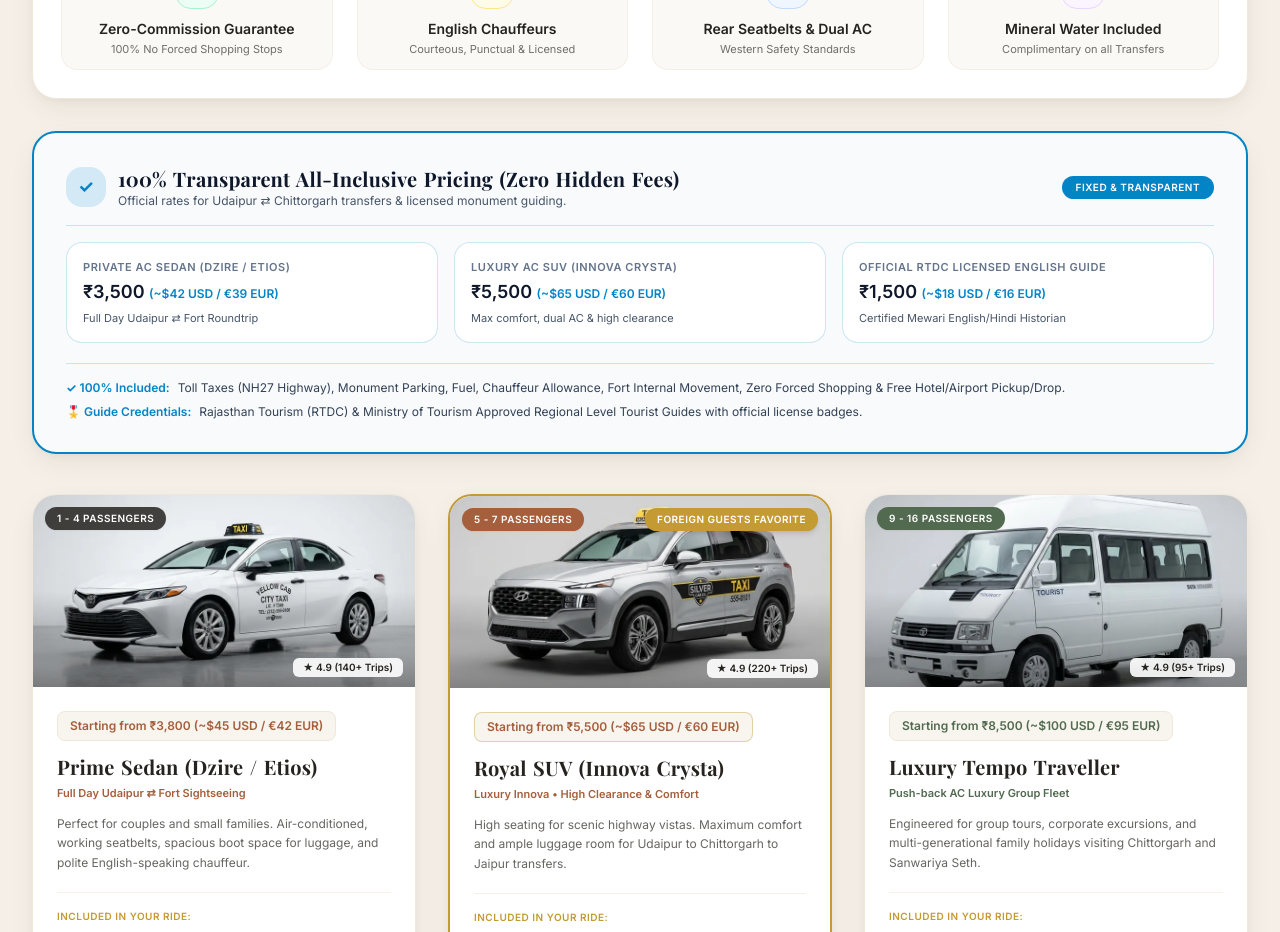
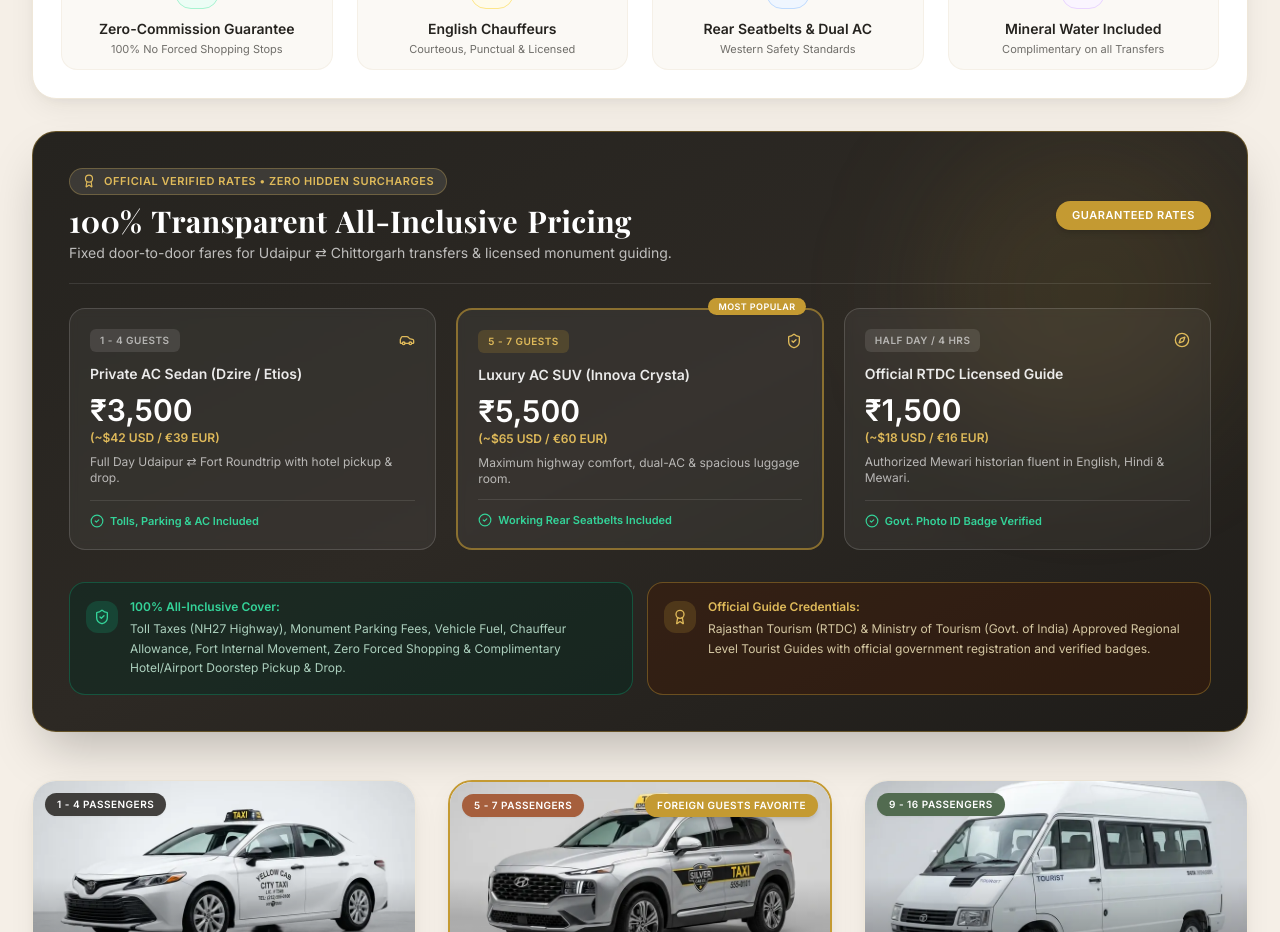
Before and after one commit to Sharmaji2516/chittorgarh-tourism, a React (Vite) app: page / in a window 1280 px wide. Shown: the part 4960-5892 px from the top of the page. Built offline with nearby package versions, Linux system fonts and the light colour scheme; a web font is replaced by a local one.

Commit message:
feat(design): upgrade transparent pricing banner to luxury royal gold charter aesthetic

```diff
--- a/src/pages/HomePage.jsx
+++ b/src/pages/HomePage.jsx
@@ -629,56 +629,147 @@ const HomePage = () => {
             </div>
           </div>
 
-          {/* 100% Transparent All-Inclusive Itemized Pricing & License Credentials Banner */}
-          <div className="bg-[#F8FAFC] border-2 border-[#0284C7] rounded-3xl p-6 sm:p-8 mb-10 shadow-heritage">
-            <div className="flex flex-col sm:flex-row sm:items-center justify-between gap-3 pb-4 mb-4 border-b border-[#0284C7]/20">
-              <div className="flex items-center gap-3">
-                <div className="w-10 h-10 rounded-2xl bg-[#0284C7]/15 flex items-center justify-center text-[#0284C7] shrink-0 font-bold text-lg">
-                  ✓
-                </div>
+          {/* 100% Transparent All-Inclusive Itemized Pricing & License Credentials Charter */}
+          <div className="bg-gradient-to-br from-[#25231F] via-[#2D2924] to-[#1E1C19] text-white rounded-3xl p-6 sm:p-9 mb-12 shadow-2xl border border-[#C49A32]/40 relative overflow-hidden">
+            <div className="absolute top-0 right-0 w-80 h-80 bg-[#C49A32]/10 blur-3xl pointer-events-none rounded-full" />
+
+            <div className="relative z-10">
+              <div className="flex flex-col sm:flex-row sm:items-center justify-between gap-3 pb-5 mb-6 border-b border-white/10">
                 <div>
-                  <h3 className="text-lg sm:text-xl font-serif font-black text-[#0F172A]">
-                    100% Transparent All-Inclusive Pricing (Zero Hidden Fees)
+                  <div className="inline-flex items-center gap-2 px-3 py-1 rounded-full bg-white/10 border border-[#DFBA5A]/30 text-[#DFBA5A] text-[10px] sm:text-[11px] font-bold uppercase tracking-wider mb-2">
+                    <Award className="w-3.5 h-3.5 text-[#DFBA5A]" />
+                    <span>Official Verified Rates • Zero Hidden Surcharges</span>
+                  </div>
+                  <h3 className="text-xl sm:text-2xl lg:text-3xl font-serif font-black text-white leading-tight">
+                    100% Transparent All-Inclusive Pricing
                   </h3>
-                  <p className="text-xs text-[#475569]">
-                    Official rates for Udaipur ⇄ Chittorgarh transfers &amp; licensed monument guiding.
+                  <p className="text-xs sm:text-sm text-white/70 mt-1">
+                    Fixed door-to-door fares for Udaipur ⇄ Chittorgarh transfers &amp; licensed monument guiding.
                   </p>
                 </div>
-              </div>
-              <span className="self-start sm:self-center bg-[#0284C7] text-white text-[10px] font-bold uppercase tracking-wider px-3.5 py-1 rounded-full shrink-0 shadow-xs">
-                Fixed &amp; Transparent
-              </span>
-            </div>
-
-            <div className="grid grid-cols-1 md:grid-cols-3 gap-4 mb-5">
-              <div className="bg-white p-4 rounded-2xl border border-[#0284C7]/20 shadow-xs">
-                <span className="text-[11px] font-bold text-[#64748B] block uppercase tracking-wider">Private AC Sedan (Dzire / Etios)</span>
-                <span className="text-base sm:text-lg font-black text-[#0F172A] block mt-0.5">₹3,500 <span className="text-xs font-semibold text-[#0284C7]">(~$42 USD / €39 EUR)</span></span>
-                <span className="text-[11px] text-[#475569] mt-1 block">Full Day Udaipur ⇄ Fort Roundtrip</span>
+                <div className="self-start sm:self-center shrink-0">
+                  <span className="inline-block bg-[#C49A32] text-white text-[11px] font-bold uppercase tracking-wider px-4 py-1.5 rounded-full shadow-md">
+                    Guaranteed Rates
+                  </span>
+                </div>
               </div>
 
-              <div className="bg-white p-4 rounded-2xl border border-[#0284C7]/20 shadow-xs">
-                <span className="text-[11px] font-bold text-[#64748B] block uppercase tracking-wider">Luxury AC SUV (Innova Crysta)</span>
-                <span className="text-base sm:text-lg font-black text-[#0F172A] block mt-0.5">₹5,500 <span className="text-xs font-semibold text-[#0284C7]">(~$65 USD / €60 EUR)</span></span>
-                <span className="text-[11px] text-[#475569] mt-1 block">Max comfort, dual AC &amp; high clearance</span>
+              <div className="grid grid-cols-1 md:grid-cols-3 gap-4 sm:gap-5 mb-6">
+                {/* 1. Sedan */}
+                <div className="bg-white/5 hover:bg-white/10 border border-white/15 hover:border-[#DFBA5A]/50 rounded-2xl p-5 backdrop-blur-sm transition-all group flex flex-col justify-between">
+                  <div>
+                    <div className="flex items-center justify-between mb-3">
+                      <span className="text-[10px] font-bold uppercase tracking-wider text-white/60 bg-white/10 px-2.5 py-1 rounded-md">
+                        1 - 4 Guests
+                      </span>
+                      <Car className="w-4 h-4 text-[#DFBA5A]" />
+                    </div>
+                    <span className="text-sm font-bold text-white/90 block">
+                      Private AC Sedan (Dzire / Etios)
+                    </span>
+                    <div className="mt-2 mb-1">
+                      <span className="text-2xl sm:text-3xl font-black text-white">₹3,500</span>
+                      <span className="text-xs font-bold text-[#DFBA5A] block mt-0.5">
+                        (~$42 USD / €39 EUR)
+                      </span>
+                    </div>
+                    <p className="text-xs text-white/65 mt-2">
+                      Full Day Udaipur ⇄ Fort Roundtrip with hotel pickup &amp; drop.
+                    </p>
+                  </div>
+                  <div className="pt-3 mt-3 border-t border-white/10 text-[11px] text-emerald-400 font-semibold flex items-center gap-1.5">
+                    <CheckCircle2 className="w-3.5 h-3.5 shrink-0" /> Tolls, Parking &amp; AC Included
+                  </div>
+                </div>
+
+                {/* 2. SUV */}
+                <div className="bg-white/5 hover:bg-white/10 border-2 border-[#C49A32]/60 hover:border-[#C49A32] rounded-2xl p-5 backdrop-blur-sm transition-all group flex flex-col justify-between relative">
+                  <span className="absolute -top-3 right-4 bg-[#C49A32] text-white text-[9px] font-bold uppercase tracking-wider px-2.5 py-0.5 rounded-full shadow-sm">
+                    Most Popular
+                  </span>
+                  <div>
+                    <div className="flex items-center justify-between mb-3">
+                      <span className="text-[10px] font-bold uppercase tracking-wider text-[#DFBA5A] bg-[#C49A32]/20 px-2.5 py-1 rounded-md">
+                        5 - 7 Guests
+                      </span>
+                      <ShieldCheck className="w-4 h-4 text-[#DFBA5A]" />
+                    </div>
+                    <span className="text-sm font-bold text-white/90 block">
+                      Luxury AC SUV (Innova Crysta)
+                    </span>
+                    <div className="mt-2 mb-1">
+                      <span className="text-2xl sm:text-3xl font-black text-white">₹5,500</span>
+                      <span className="text-xs font-bold text-[#DFBA5A] block mt-0.5">
+                        (~$65 USD / €60 EUR)
+                      </span>
+                    </div>
+                    <p className="text-xs text-white/65 mt-2">
+                      Maximum highway comfort, dual-AC &amp; spacious luggage room.
+                    </p>
+                  </div>
+                  <div className="pt-3 mt-3 border-t border-white/10 text-[11px] text-emerald-400 font-semibold flex items-center gap-1.5">
+                    <CheckCircle2 className="w-3.5 h-3.5 shrink-0" /> Working Rear Seatbelts Included
+                  </div>
+                </div>
+
+                {/* 3. Guide */}
+                <div className="bg-white/5 hover:bg-white/10 border border-white/15 hover:border-[#DFBA5A]/50 rounded-2xl p-5 backdrop-blur-sm transition-all group flex flex-col justify-between">
+                  <div>
+                    <div className="flex items-center justify-between mb-3">
+                      <span className="text-[10px] font-bold uppercase tracking-wider text-white/60 bg-white/10 px-2.5 py-1 rounded-md">
+                        Half Day / 4 Hrs
+                      </span>
+                      <Compass className="w-4 h-4 text-[#DFBA5A]" />
+                    </div>
+                    <span className="text-sm font-bold text-white/90 block">
+                      Official RTDC Licensed Guide
+                    </span>
+                    <div className="mt-2 mb-1">
+                      <span className="text-2xl sm:text-3xl font-black text-white">₹1,500</span>
+                      <span className="text-xs font-bold text-[#DFBA5A] block mt-0.5">
+                        (~$18 USD / €16 EUR)
+                      </span>
+                    </div>
+                    <p className="text-xs text-white/65 mt-2">
+                      Authorized Mewari historian fluent in English, Hindi &amp; Mewari.
+                    </p>
+                  </div>
+                  <div className="pt-3 mt-3 border-t border-white/10 text-[11px] text-emerald-400 font-semibold flex items-center gap-1.5">
+                    <CheckCircle2 className="w-3.5 h-3.5 shrink-0" /> Govt. Photo ID Badge Verified
+                  </div>
+                </div>
               </div>
 
-              <div className="bg-white p-4 rounded-2xl border border-[#0284C7]/20 shadow-xs">
-                <span className="text-[11px] font-bold text-[#64748B] block uppercase tracking-wider">Official RTDC Licensed English Guide</span>
-                <span className="text-base sm:text-lg font-black text-[#0F172A] block mt-0.5">₹1,500 <span className="text-xs font-semibold text-[#0284C7]">(~$18 USD / €16 EUR)</span></span>
-                <span className="text-[11px] text-[#475569] mt-1 block">Certified Mewari English/Hindi Historian</span>
+              {/* Inclusions & Credentials Badges */}
+              <div className="grid grid-cols-1 sm:grid-cols-2 gap-3.5 pt-2">
+                <div className="bg-emerald-950/40 border border-emerald-500/30 rounded-2xl p-4 flex items-start gap-3">
+                  <div className="w-8 h-8 rounded-xl bg-emerald-500/20 text-emerald-400 flex items-center justify-center shrink-0 mt-0.5">
+                    <ShieldCheck className="w-4 h-4" />
+                  </div>
+                  <div className="text-xs">
+                    <strong className="text-emerald-400 block font-bold mb-1">
+                      100% All-Inclusive Cover:
+                    </strong>
+                    <span className="text-emerald-100/80 leading-relaxed">
+                      Toll Taxes (NH27 Highway), Monument Parking Fees, Vehicle Fuel, Chauffeur Allowance, Fort Internal Movement, Zero Forced Shopping &amp; Complimentary Hotel/Airport Doorstep Pickup &amp; Drop.
+                    </span>
+                  </div>
+                </div>
+
+                <div className="bg-amber-950/40 border border-[#C49A32]/40 rounded-2xl p-4 flex items-start gap-3">
+                  <div className="w-8 h-8 rounded-xl bg-[#C49A32]/20 text-[#DFBA5A] flex items-center justify-center shrink-0 mt-0.5">
+                    <Award className="w-4 h-4" />
+                  </div>
+                  <div className="text-xs">
+                    <strong className="text-[#DFBA5A] block font-bold mb-1">
+                      Official Guide Credentials:
+                    </strong>
+                    <span className="text-amber-100/80 leading-relaxed">
+                      Rajasthan Tourism (RTDC) &amp; Ministry of Tourism (Govt. of India) Approved Regional Level Tourist Guides with official government registration and verified badges.
+                    </span>
+                  </div>
+                </div>
               </div>
-            </div>
-
-            <div className="space-y-2 text-xs text-[#334155] border-t border-[#0284C7]/20 pt-4">
-              <p className="flex items-start gap-2">
-                <strong className="text-[#0284C7] shrink-0 font-bold">✓ 100% Included:</strong>
-                <span>Toll Taxes (NH27 Highway), Monument Parking, Fuel, Chauffeur Allowance, Fort Internal Movement, Zero Forced Shopping &amp; Free Hotel/Airport Pickup/Drop.</span>
-              </p>
-              <p className="flex items-start gap-2">
-                <strong className="text-[#0284C7] shrink-0 font-bold">🎖️ Guide Credentials:</strong>
-                <span>Rajasthan Tourism (RTDC) &amp; Ministry of Tourism Approved Regional Level Tourist Guides with official license badges.</span>
-              </p>
             </div>
           </div>
 
--- a/src/pages/seo/UdaipurToChittorgarhTaxi.jsx
+++ b/src/pages/seo/UdaipurToChittorgarhTaxi.jsx
@@ -121,56 +121,147 @@ const UdaipurToChittorgarhTaxi = () => {
           </div>
         </div>
 
-        {/* 100% Transparent All-Inclusive Itemized Pricing & License Credentials Banner */}
-        <div className="bg-[#F8FAFC] border-2 border-[#0284C7] rounded-3xl p-6 sm:p-8 mb-10 shadow-heritage">
-          <div className="flex flex-col sm:flex-row sm:items-center justify-between gap-3 pb-4 mb-4 border-b border-[#0284C7]/20">
-            <div className="flex items-center gap-3">
-              <div className="w-10 h-10 rounded-2xl bg-[#0284C7]/15 flex items-center justify-center text-[#0284C7] shrink-0 font-bold text-lg">
-                ✓
-              </div>
+        {/* 100% Transparent All-Inclusive Itemized Pricing & License Credentials Charter */}
+        <div className="bg-gradient-to-br from-[#25231F] via-[#2D2924] to-[#1E1C19] text-white rounded-3xl p-6 sm:p-9 mb-12 shadow-2xl border border-[#C49A32]/40 relative overflow-hidden">
+          <div className="absolute top-0 right-0 w-80 h-80 bg-[#C49A32]/10 blur-3xl pointer-events-none rounded-full" />
+
+          <div className="relative z-10">
+            <div className="flex flex-col sm:flex-row sm:items-center justify-between gap-3 pb-5 mb-6 border-b border-white/10">
               <div>
-                <h3 className="text-lg sm:text-xl font-serif font-black text-[#0F172A]">
-                  100% Transparent All-Inclusive Pricing (Zero Hidden Fees)
-                </h3>
-                <p className="text-xs text-[#475569]">
-                  Itemized official rates for Udaipur ⇄ Chittorgarh transfers &amp; licensed monument guiding.
+                <div className="inline-flex items-center gap-2 px-3 py-1 rounded-full bg-white/10 border border-[#DFBA5A]/30 text-[#DFBA5A] text-[10px] sm:text-[11px] font-bold uppercase tracking-wider mb-2">
+                  <span className="text-[#DFBA5A]">🎖️</span>
+                  <span>Official Verified Rates • Zero Hidden Surcharges</span>
+                </div>
+                <h2 className="text-xl sm:text-2xl lg:text-3xl font-serif font-black text-white leading-tight">
+                  100% Transparent All-Inclusive Pricing
+                </h2>
+                <p className="text-xs sm:text-sm text-white/70 mt-1">
+                  Fixed door-to-door fares for Udaipur ⇄ Chittorgarh transfers &amp; licensed monument guiding.
                 </p>
               </div>
-            </div>
-            <span className="self-start sm:self-center bg-[#0284C7] text-white text-[10px] font-bold uppercase tracking-wider px-3.5 py-1 rounded-full shrink-0 shadow-xs">
-              Fixed &amp; Transparent
-            </span>
-          </div>
-
-          <div className="grid grid-cols-1 md:grid-cols-3 gap-4 mb-5">
-            <div className="bg-white p-4 rounded-2xl border border-[#0284C7]/20 shadow-xs">
-              <span className="text-[11px] font-bold text-[#64748B] block uppercase tracking-wider">Private AC Sedan (Dzire / Etios)</span>
-              <span className="text-base sm:text-lg font-black text-[#0F172A] block mt-0.5">₹3,500 <span className="text-xs font-semibold text-[#0284C7]">(~$42 USD / €39 EUR)</span></span>
-              <span className="text-[11px] text-[#475569] mt-1 block">Full Day Udaipur ⇄ Fort Roundtrip</span>
+              <div className="self-start sm:self-center shrink-0">
+                <span className="inline-block bg-[#C49A32] text-white text-[11px] font-bold uppercase tracking-wider px-4 py-1.5 rounded-full shadow-md">
+                  Guaranteed Rates
+                </span>
+              </div>
             </div>
 
-            <div className="bg-white p-4 rounded-2xl border border-[#0284C7]/20 shadow-xs">
-              <span className="text-[11px] font-bold text-[#64748B] block uppercase tracking-wider">Luxury AC SUV (Innova Crysta)</span>
-              <span className="text-base sm:text-lg font-black text-[#0F172A] block mt-0.5">₹5,500 <span className="text-xs font-semibold text-[#0284C7]">(~$65 USD / €60 EUR)</span></span>
-              <span className="text-[11px] text-[#475569] mt-1 block">Max comfort, dual AC &amp; high clearance</span>
+            <div className="grid grid-cols-1 md:grid-cols-3 gap-4 sm:gap-5 mb-6">
+              {/* 1. Sedan */}
+              <div className="bg-white/5 hover:bg-white/10 border border-white/15 hover:border-[#DFBA5A]/50 rounded-2xl p-5 backdrop-blur-sm transition-all group flex flex-col justify-between">
+                <div>
+                  <div className="flex items-center justify-between mb-3">
+                    <span className="text-[10px] font-bold uppercase tracking-wider text-white/60 bg-white/10 px-2.5 py-1 rounded-md">
+                      1 - 4 Guests
+                    </span>
+                    <Car className="w-4 h-4 text-[#DFBA5A]" />
+                  </div>
+                  <span className="text-sm font-bold text-white/90 block">
+                    Private AC Sedan (Dzire / Etios)
+                  </span>
+                  <div className="mt-2 mb-1">
+                    <span className="text-2xl sm:text-3xl font-black text-white">₹3,500</span>
+                    <span className="text-xs font-bold text-[#DFBA5A] block mt-0.5">
+                      (~$42 USD / €39 EUR)
+                    </span>
+                  </div>
+                  <p className="text-xs text-white/65 mt-2">
+                    Full Day Udaipur ⇄ Fort Roundtrip with hotel pickup &amp; drop.
+                  </p>
+                </div>
+                <div className="pt-3 mt-3 border-t border-white/10 text-[11px] text-emerald-400 font-semibold flex items-center gap-1.5">
+                  <CheckCircle2 className="w-3.5 h-3.5 shrink-0" /> Tolls, Parking &amp; AC Included
+                </div>
+              </div>
+
+              {/* 2. SUV */}
+              <div className="bg-white/5 hover:bg-white/10 border-2 border-[#C49A32]/60 hover:border-[#C49A32] rounded-2xl p-5 backdrop-blur-sm transition-all group flex flex-col justify-between relative">
+                <span className="absolute -top-3 right-4 bg-[#C49A32] text-white text-[9px] font-bold uppercase tracking-wider px-2.5 py-0.5 rounded-full shadow-sm">
+                  Most Popular
+                </span>
+                <div>
+                  <div className="flex items-center justify-between mb-3">
+                    <span className="text-[10px] font-bold uppercase tracking-wider text-[#DFBA5A] bg-[#C49A32]/20 px-2.5 py-1 rounded-md">
+                      5 - 7 Guests
+                    </span>
+                    <ShieldCheck className="w-4 h-4 text-[#DFBA5A]" />
+                  </div>
+                  <span className="text-sm font-bold text-white/90 block">
+                    Luxury AC SUV (Innova Crysta)
+                  </span>
+                  <div className="mt-2 mb-1">
+                    <span className="text-2xl sm:text-3xl font-black text-white">₹5,500</span>
+                    <span className="text-xs font-bold text-[#DFBA5A] block mt-0.5">
+                      (~$65 USD / €60 EUR)
+                    </span>
+                  </div>
+                  <p className="text-xs text-white/65 mt-2">
+                    Maximum highway comfort, dual-AC &amp; spacious luggage room.
+                  </p>
+                </div>
+                <div className="pt-3 mt-3 border-t border-white/10 text-[11px] text-emerald-400 font-semibold flex items-center gap-1.5">
+                  <CheckCircle2 className="w-3.5 h-3.5 shrink-0" /> Working Rear Seatbelts Included
+                </div>
+              </div>
+
+              {/* 3. Guide */}
+              <div className="bg-white/5 hover:bg-white/10 border border-white/15 hover:border-[#DFBA5A]/50 rounded-2xl p-5 backdrop-blur-sm transition-all group flex flex-col justify-between">
+                <div>
+                  <div className="flex items-center justify-between mb-3">
+                    <span className="text-[10px] font-bold uppercase tracking-wider text-white/60 bg-white/10 px-2.5 py-1 rounded-md">
+                      Half Day / 4 Hrs
+                    </span>
+                    <Compass className="w-4 h-4 text-[#DFBA5A]" />
+                  </div>
+                  <span className="text-sm font-bold text-white/90 block">
+                    Official RTDC Licensed Guide
+                  </span>
+                  <div className="mt-2 mb-1">
+                    <span className="text-2xl sm:text-3xl font-black text-white">₹1,500</span>
+                    <span className="text-xs font-bold text-[#DFBA5A] block mt-0.5">
+                      (~$18 USD / €16 EUR)
+                    </span>
+                  </div>
+                  <p className="text-xs text-white/65 mt-2">
+                    Authorized Mewari historian fluent in English, Hindi &amp; Mewari.
+                  </p>
+                </div>
+                <div className="pt-3 mt-3 border-t border-white/10 text-[11px] text-emerald-400 font-semibold flex items-center gap-1.5">
+                  <CheckCircle2 className="w-3.5 h-3.5 shrink-0" /> Govt. Photo ID Badge Verified
+                </div>
+              </div>
             </div>
 
-            <div className="bg-white p-4 rounded-2xl border border-[#0284C7]/20 shadow-xs">
-              <span className="text-[11px] font-bold text-[#64748B] block uppercase tracking-wider">Official RTDC Licensed English Guide</span>
-              <span className="text-base sm:text-lg font-black text-[#0F172A] block mt-0.5">₹1,500 <span className="text-xs font-semibold text-[#0284C7]">(~$18 USD / €16 EUR)</span></span>
-              <span className="text-[11px] text-[#475569] mt-1 block">Certified Mewari English/Hindi Historian</span>
+            {/* Inclusions & Credentials Badges */}
+            <div className="grid grid-cols-1 sm:grid-cols-2 gap-3.5 pt-2">
+              <div className="bg-emerald-950/40 border border-emerald-500/30 rounded-2xl p-4 flex items-start gap-3">
+                <div className="w-8 h-8 rounded-xl bg-emerald-500/20 text-emerald-400 flex items-center justify-center shrink-0 mt-0.5">
+                  <ShieldCheck className="w-4 h-4" />
+                </div>
+                <div className="text-xs">
+                  <strong className="text-emerald-400 block font-bold mb-1">
+                    100% All-Inclusive Cover:
+                  </strong>
+                  <span className="text-emerald-100/80 leading-relaxed">
+                    Toll Taxes (NH27 Highway), Monument Parking Fees, Vehicle Fuel, Chauffeur Allowance, Fort Internal Movement, Zero Forced Shopping &amp; Complimentary Hotel/Airport Doorstep Pickup &amp; Drop.
+                  </span>
+                </div>
+              </div>
+
+              <div className="bg-amber-950/40 border border-[#C49A32]/40 rounded-2xl p-4 flex items-start gap-3">
+                <div className="w-8 h-8 rounded-xl bg-[#C49A32]/20 text-[#DFBA5A] flex items-center justify-center shrink-0 mt-0.5">
+                  <Compass className="w-4 h-4" />
+                </div>
+                <div className="text-xs">
+                  <strong className="text-[#DFBA5A] block font-bold mb-1">
+                    Official Guide Credentials:
+                  </strong>
+                  <span className="text-amber-100/80 leading-relaxed">
+                    Rajasthan Tourism (RTDC) &amp; Ministry of Tourism (Govt. of India) Approved Regional Level Tourist Guides with official government registration and verified badges.
+                  </span>
+                </div>
+              </div>
             </div>
-          </div>
-
-          <div className="space-y-2 text-xs text-[#334155] border-t border-[#0284C7]/20 pt-4">
-            <p className="flex items-start gap-2">
-              <strong className="text-[#0284C7] shrink-0 font-bold">✓ 100% Included:</strong>
-              <span>Toll Taxes (NH27 Highway), Monument Parking, Fuel, Chauffeur Allowance, Fort Internal Movement, Zero Forced Shopping &amp; Free Hotel/Airport Pickup/Drop.</span>
-            </p>
-            <p className="flex items-start gap-2">
-              <strong className="text-[#0284C7] shrink-0 font-bold">🎖️ Guide Credentials:</strong>
-              <span>Rajasthan Tourism (RTDC) &amp; Ministry of Tourism Approved Regional Level Tourist Guides with official license badges.</span>
-            </p>
           </div>
         </div>
 
```
